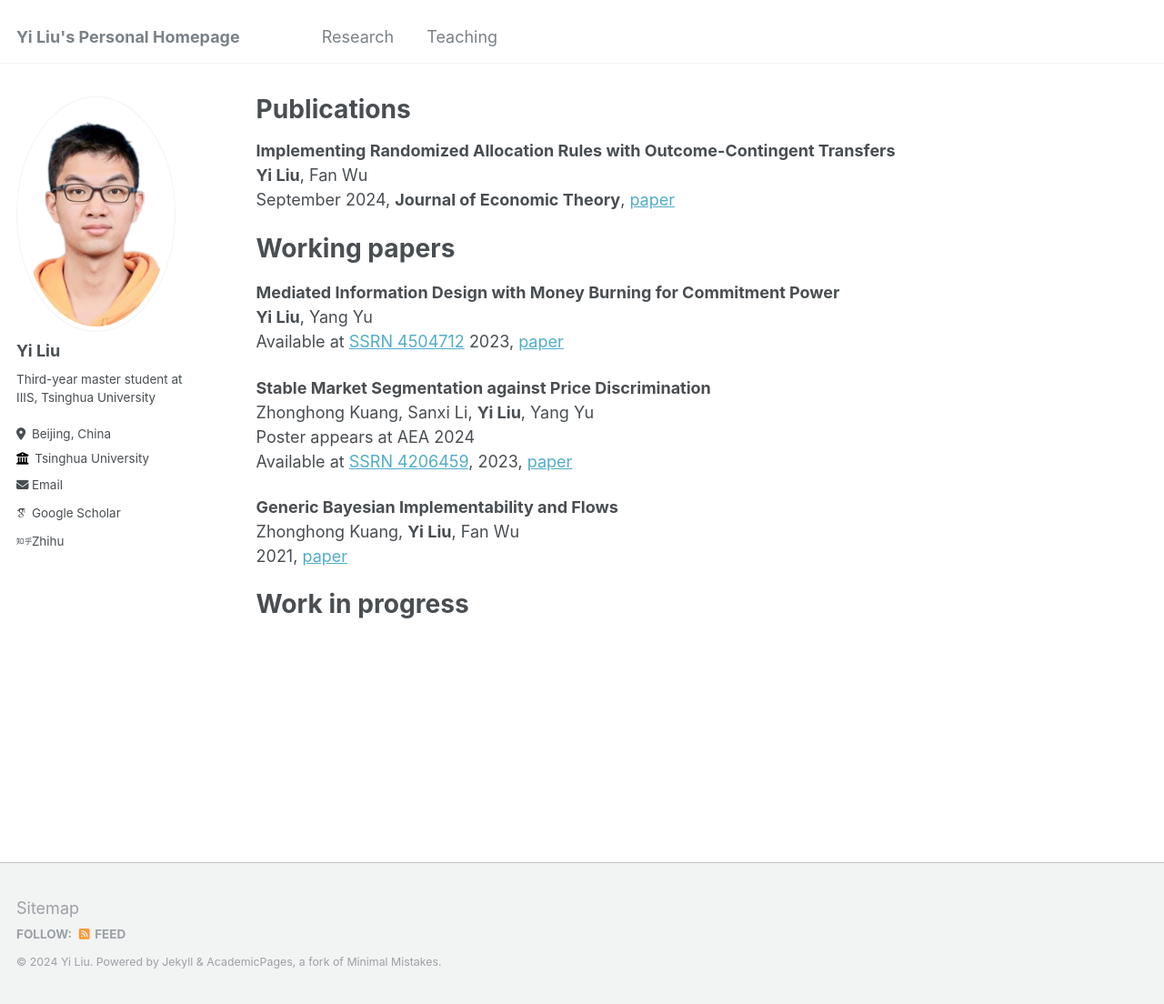
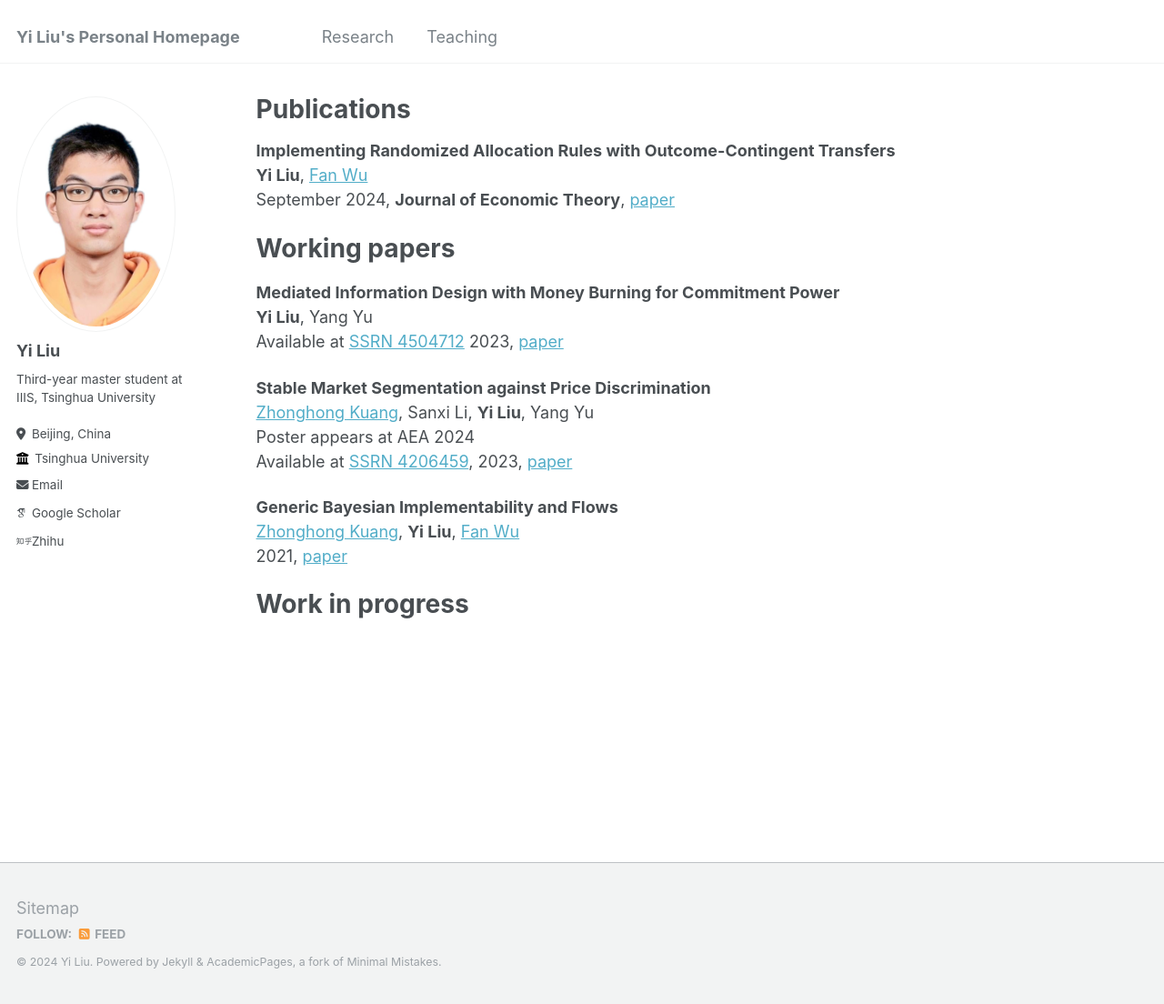
Before and after one commit to Leasy/Leasy.github.io, a Jekyll site: the page built from _pages/publications.md, in a window 1280 px wide and 1104 px high. Shown: the whole window at 91% size. Built offline with Jekyll 4.4.1, drawn with Linux system fonts in a browser that asks for light colours; some web fonts are replaced; part of the change alters nothing that is shown.

```diff
--- a/_pages/publications.md
+++ b/_pages/publications.md
@@ -5,7 +5,7 @@ permalink: /publications/
 author_profile: true
 ---
 **Implementing Randomized Allocation Rules with Outcome-Contingent Transfers**<br>
-**Yi Liu**, Fan Wu<br>
+**Yi Liu**, [Fan Wu](<https://www.fanwu.info/>)<br>
 September 2024, **Journal of Economic Theory**, [paper](<https://doi.org/10.1016/j.jet.2024.105878>)
 
 
@@ -16,12 +16,12 @@ Working papers
 Available at [SSRN 4504712](<https://papers.ssrn.com/sol3/papers.cfm?abstract_id=4504712>) 2023, [paper](/files/CommunicationDevice_New.pdf)
 
 **Stable Market Segmentation against Price Discrimination**<br>
-Zhonghong Kuang, Sanxi Li, **Yi Liu**, Yang Yu<br>
+[Zhonghong Kuang](<https://zhkuang.weebly.com/>), Sanxi Li, **Yi Liu**, Yang Yu<br>
 Poster appears at AEA 2024<br>
 Available at [SSRN 4206459](<https://papers.ssrn.com/sol3/papers.cfm?abstract_id=4734806>), 2023, [paper](/files/market_segmentation.pdf)
 
 **Generic Bayesian Implementability and Flows**<br>
-Zhonghong Kuang, **Yi Liu**, Fan Wu<br>
+[Zhonghong Kuang](<https://zhkuang.weebly.com/>), **Yi Liu**, [Fan Wu](<https://www.fanwu.info/>)<br>
 2021, [paper](/files/bayesian_implementation.pdf)
 
 Work in progress
```
